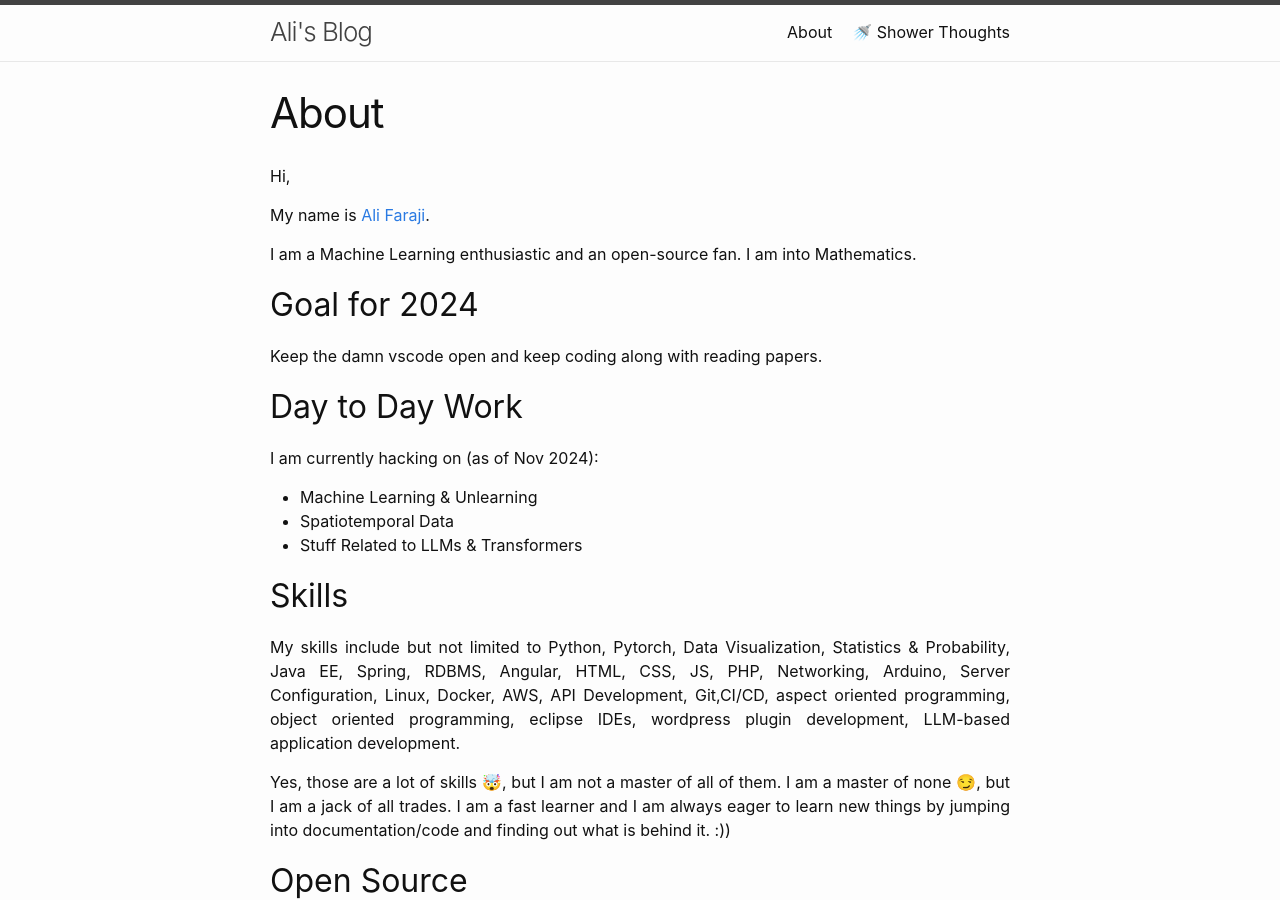
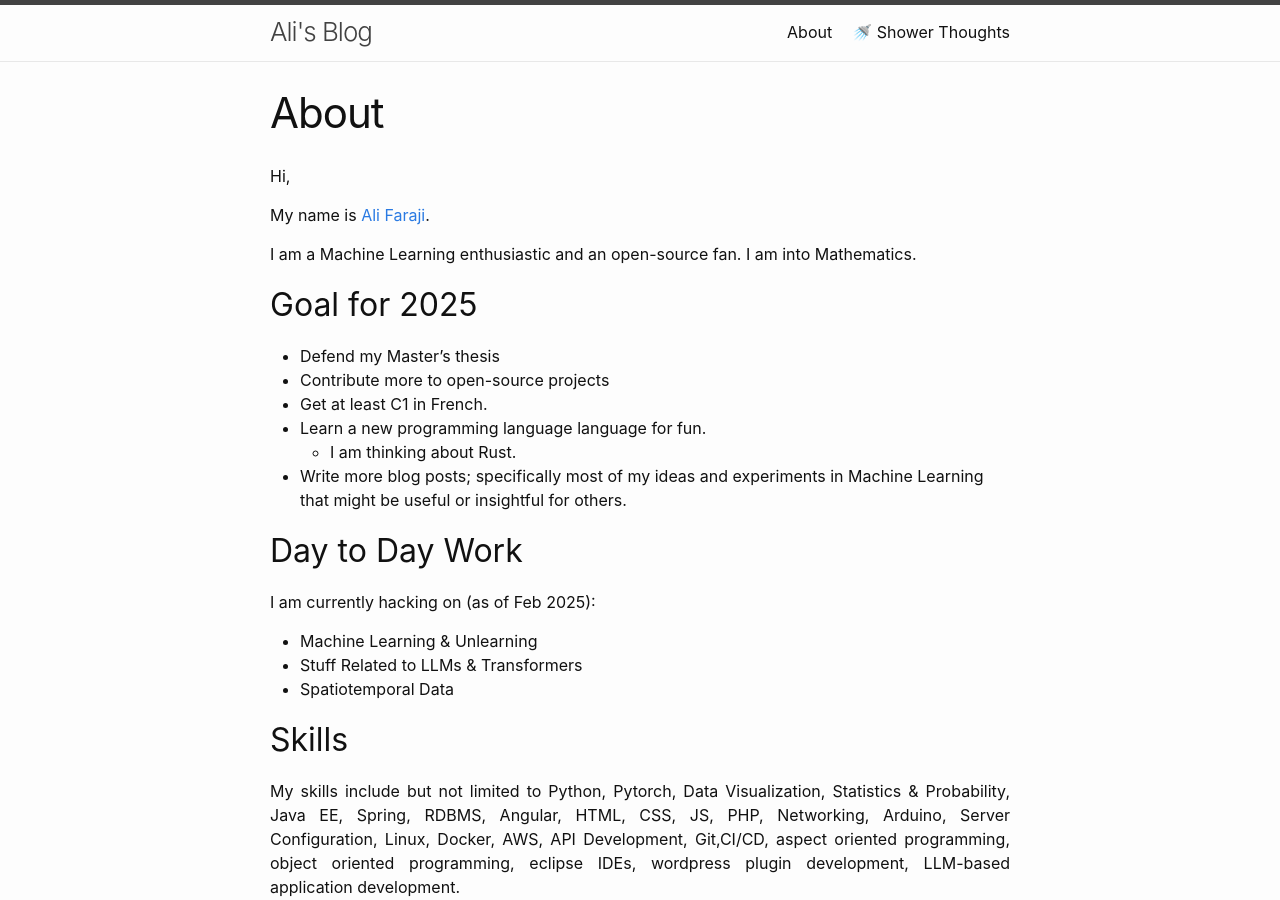
Before and after one commit to alifa98/blog, a Jekyll site: the page built from about.md, in a window 1280 px wide and 900 px high. Built offline with Jekyll 4.4.1, drawn with Linux system fonts in a browser that asks for light colours.

Commit message:
Update goals for 2025 and adjust current projects timeline

```diff
--- a/about.md
+++ b/about.md
@@ -10,17 +10,22 @@ My name is [Ali Faraji](https://faraji.info/).
 
 I am a Machine Learning enthusiastic and an open-source fan. I am into Mathematics.
 
-## Goal for 2024
+## Goal for 2025
 
-Keep the damn vscode open and keep coding along with reading papers.
+- Defend my Master's thesis
+- Contribute more to open-source projects
+- Get at least C1 in French.
+- Learn a new programming language language for fun.
+  - I am thinking about Rust.
+- Write more blog posts; specifically most of my ideas and experiments in Machine Learning that might be useful or insightful for others.
 
 ## Day to Day Work
 
-I am currently hacking on (as of Nov 2024):
+I am currently hacking on (as of Feb 2025):
 
 - Machine Learning & Unlearning
+- Stuff Related to LLMs & Transformers
 - Spatiotemporal Data
-- Stuff Related to LLMs & Transformers
 
 ## Skills
 
```
